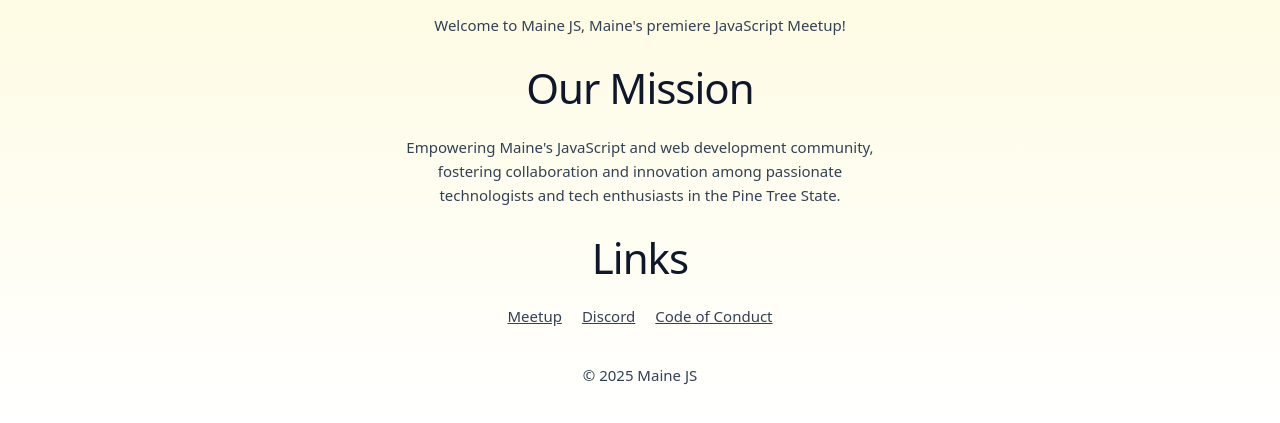
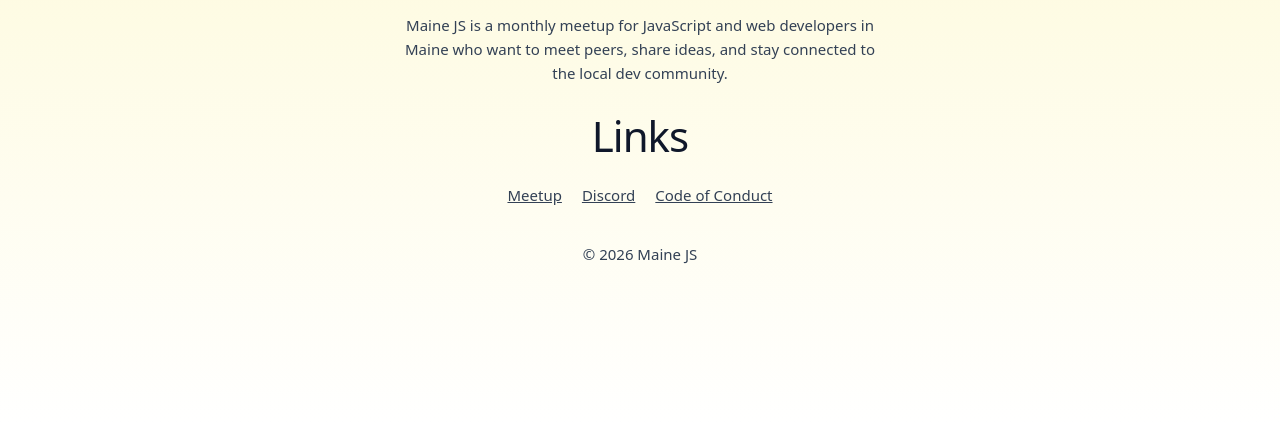
Before and after one commit to MaineJS/mainejs.github.io, a plain HTML site: page index.html in a window 1280 px wide. Shown: the part 373-796 px from the top of the page. Drawn offline with Linux system fonts and the light colour scheme.

Commit message:
Update one-sentence, drop mission

```diff
--- a/index.html
+++ b/index.html
@@ -32,9 +32,9 @@
       function gtag() {
         dataLayer.push(arguments);
       }
-      gtag("js", new Date());
+      gtag('js', new Date());
 
-      gtag("config", "G-LY55YLXDM2");
+      gtag('config', 'G-LY55YLXDM2');
     </script>
   </head>
 
@@ -46,13 +46,10 @@
 
       <h1><a href="/">Maine JS Meetup</a></h1>
 
-      <p>Welcome to Maine JS, Maine's premiere JavaScript Meetup!</p>
-
-      <h2>Our Mission</h2>
       <p>
-        Empowering Maine's JavaScript and web development community, fostering
-        collaboration and innovation among passionate technologists and tech
-        enthusiasts in the Pine Tree State.
+        Maine JS is a monthly meetup for JavaScript and web developers in Maine
+        who want to meet peers, share ideas, and stay connected to the local dev
+        community.
       </p>
 
       <h2>Links</h2>
@@ -64,6 +61,6 @@
         </li>
       </ul>
     </main>
-    <footer><p>© 2025 Maine JS</p></footer>
+    <footer><p>© 2026 Maine JS</p></footer>
   </body>
 </html>
```
